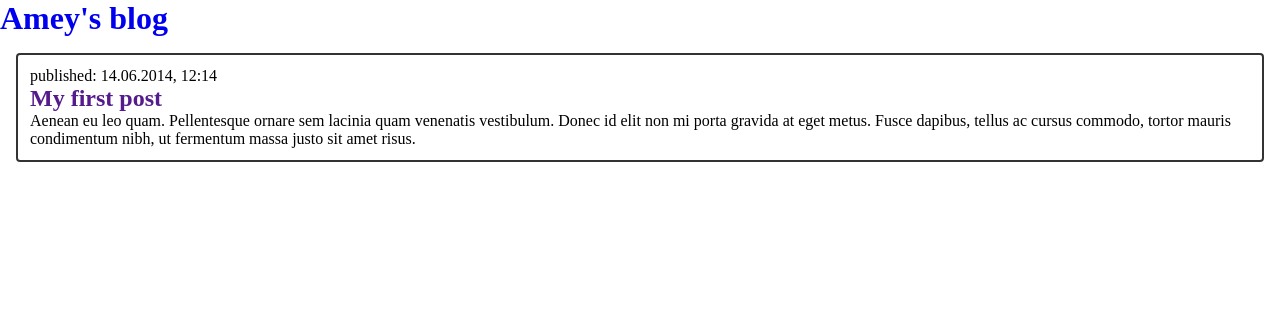
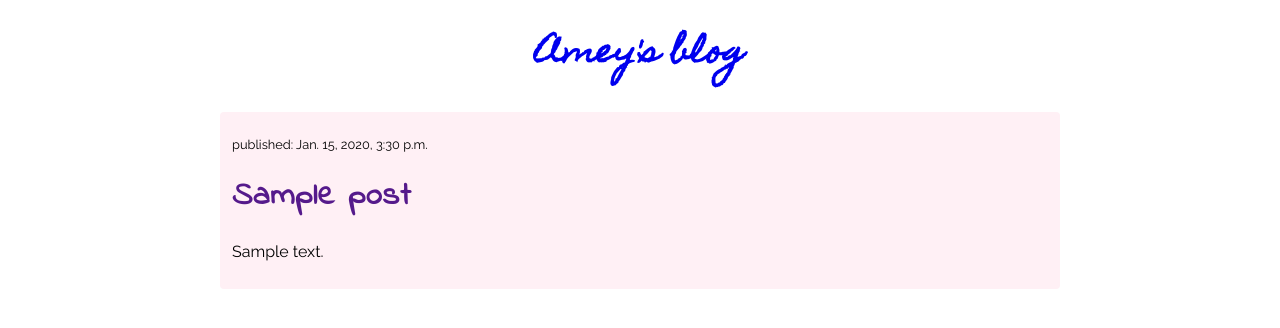
Before and after one commit to ameybhavsar24/django-blog, a Django app: template blog/templates/blog/post_list.html in a window 1280 px wide. Shown: the top 328 px of the page. Run offline with Django 3.2, Linux system fonts and the light colour scheme; the template is opened without the code that fills it: values that come from a table or form of the project are taken from there, others are empty; tables that the repository leaves empty hold one stand-in row (values such as "Sample post").

Commit message:
Connected database to frontend and modified template. Also, styled the homepage a bit

```diff
--- a/blog/templates/blog/post_list.html
+++ b/blog/templates/blog/post_list.html
@@ -8,36 +8,57 @@
     <title>Amey's blog</title>
 
     <style>
+        @import url('https://fonts.googleapis.com/css?family=Homemade+Apple|Indie+Flower|Raleway&display=swap');
+
         * {
             box-sizing: border-box;
-            margin: 0;
-            padding: 0;
         }
+
+        body {
+            font-family: 'Raleway';
+        }
+
+        .pageTitle {
+            text-align: center;
+            font-family: 'Homemade Apple', cursive;
+        }
+
         .post {
-            border : 2px solid #333;
-            border-radius : 4px;
+            /* border : 2px solid #333; */
+            border-radius: 4px;
             padding: 12px;
-            margin : 16px;
+            margin: 16px auto 16px auto;
+            background-color: lavenderblush;
+            max-width: 840px;
+
         }
+
+        .post .publishedDate {
+            font-size: 80%;
+        }
+
+        .post .title {
+            font-family: 'Indie Flower', cursive;
+            letter-spacing: 1px;
+        }
+
         a {
             /* color : inherit; */
-            text-decoration : none;
+            text-decoration: none;
         }
     </style>
 </head>
 
-<body>
+<body data-posts=”{{posts}}”>
 
-    <h1><a href='/'>Amey's blog</a></h1>
-
+    <h1 class='pageTitle'><a href='/'>Amey's blog</a></h1>
+    {% for post in posts %}
     <div class='post'>
-        <p>published: 14.06.2014, 12:14</p>
-        <h2><a href="">My first post</a></h2>
-        <p>Aenean eu leo quam. Pellentesque ornare sem lacinia quam venenatis vestibulum. Donec id elit non mi porta
-            gravida at eget metus. Fusce dapibus, tellus ac cursus commodo, tortor mauris condimentum nibh, ut fermentum
-            massa justo sit amet risus.</p>
+        <p class='publishedDate'>published: {{ post.published_date }}</p>
+        <h1 class='title'><a href="" onload=''>{{post.title}}</a></h1>
+        <p class='text'>{{post.text|linebreaksbr}}</p>
     </div>
-
+    {% endfor %}
 
 </body>
 
--- a/blog/views.py
+++ b/blog/views.py
@@ -1,5 +1,9 @@
 from django.shortcuts import render
+from django.utils import timezone
+from .models import Post
+
 
 # Create your views here.
 def post_list(request):
-    return render(request, 'blog/post_list.html', {})
+    posts = Post.objects.filter(published_date__lte=timezone.now()).order_by('-published_date')
+    return render(request, 'blog/post_list.html', {'posts':posts})
```
Also changed, not shown: blog/urls.py (line endings or trailing spaces), 1 other file.
